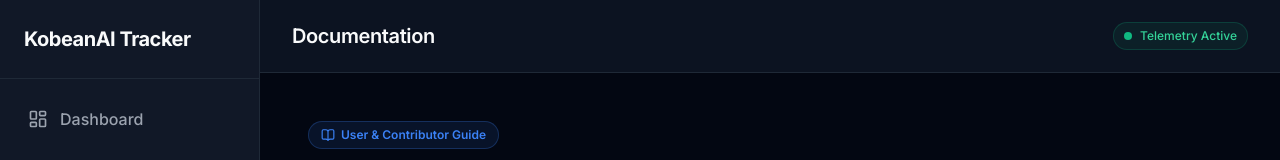
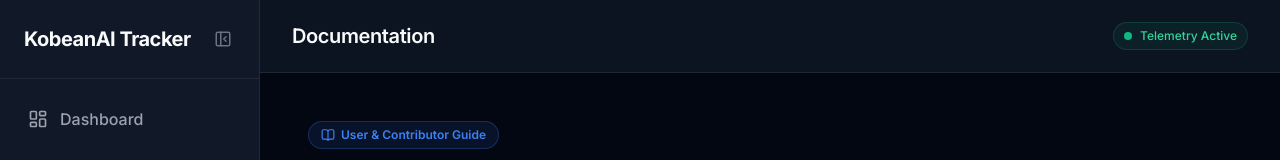
Before and after one commit to thienng-it/KobeanAI-tracker, a React (Vite) app: page /docs in a window 1280 px wide. Shown: the top 160 px of the page. Built offline with nearby package versions, Linux system fonts and the light colour scheme.

Commit message:
feat(ui): add resizable and collapsible sidebar with state persistence

```diff
--- a/src/components/layout/Header.tsx
+++ b/src/components/layout/Header.tsx
@@ -1,12 +1,14 @@
 import React from 'react';
 import { useLocation } from 'react-router';
 import { useDashboardStore } from '../../stores/useDashboardStore';
+import { useLayoutStore } from '../../stores/useLayoutStore';
 import { DateRangeToolbar } from '../dashboard/DateRangeToolbar';
-import { RefreshCw } from 'lucide-react';
+import { RefreshCw, PanelRightOpen } from 'lucide-react';
 
 export const Header: React.FC = () => {
   const location = useLocation();
   const { dateRange, setDateRange, syncAllLatest, isSyncing, isLoading } = useDashboardStore();
+  const { isSidebarOpen, toggleSidebar } = useLayoutStore();
   const isDashboard = location.pathname === '/' || location.pathname.startsWith('/dashboard');
 
   // Basic route to title mapping
@@ -39,6 +41,35 @@
       zIndex: 10,
       transition: 'background-color var(--duration-normal) ease, border-color var(--duration-normal) ease'
     }}>
+      <div style={{ display: 'flex', alignItems: 'center', gap: 'var(--space-4)' }}>
+        {!isSidebarOpen && (
+          <button
+            onClick={toggleSidebar}
+            style={{
+              display: 'flex',
+              alignItems: 'center',
+              justifyContent: 'center',
+              background: 'transparent',
+              border: 'none',
+              color: 'var(--color-text-secondary)',
+              cursor: 'pointer',
+              padding: '6px',
+              borderRadius: 'var(--radius-sm)',
+              transition: 'background 0.2s, color 0.2s',
+            }}
+            onMouseEnter={(e) => {
+              e.currentTarget.style.background = 'var(--color-bg-surface-hover)';
+              e.currentTarget.style.color = 'var(--color-text-primary)';
+            }}
+            onMouseLeave={(e) => {
+              e.currentTarget.style.background = 'transparent';
+              e.currentTarget.style.color = 'var(--color-text-secondary)';
+            }}
+            title="Open Sidebar"
+          >
+            <PanelRightOpen size={20} />
+          </button>
+        )}
         <h2 style={{
           margin: 0,
           fontSize: '1.25rem',
@@ -48,6 +79,7 @@
         }}>
           {getPageTitle()}
         </h2>
+      </div>
 
       <div style={{ display: 'flex', alignItems: 'center', gap: 'var(--space-3)' }}>
         {isDashboard && (
--- a/src/components/layout/Sidebar.css
+++ b/src/components/layout/Sidebar.css
@@ -16,7 +16,7 @@
   border-bottom: 1px solid var(--color-border-subtle);
   display: flex;
   align-items: center;
-  justifyContent: space-between;
+  justify-content: space-between;
 }
 
 .sidebar-logo {
@@ -93,3 +93,53 @@
 .sidebar-link:active {
   transform: scale(0.98) translateX(3px);
 }
+
+
+/* Sidebar Collapse & Resize Styles */
+.sidebar {
+  position: relative;
+  overflow: visible; /* to allow drag handle to be clickable */
+}
+
+.sidebar.collapsed {
+  border-right-color: transparent;
+}
+
+.sidebar-inner {
+  overflow: hidden;
+}
+
+.sidebar-drag-handle {
+  position: absolute;
+  top: 0;
+  right: -3px;
+  width: 6px;
+  height: 100%;
+  cursor: col-resize;
+  z-index: 50;
+  background-color: transparent;
+  transition: background-color 0.2s ease;
+}
+
+.sidebar-drag-handle:hover,
+.sidebar.resizing .sidebar-drag-handle {
+  background-color: var(--color-brand-primary);
+}
+
+.sidebar-toggle-btn {
+  display: flex;
+  align-items: center;
+  justify-content: center;
+  background: transparent;
+  border: none;
+  color: var(--color-text-tertiary);
+  cursor: pointer;
+  padding: 4px;
+  border-radius: var(--radius-sm);
+  transition: all 0.2s;
+}
+
+.sidebar-toggle-btn:hover {
+  background: var(--color-bg-surface-hover);
+  color: var(--color-text-primary);
+}
--- a/src/components/layout/Sidebar.tsx
+++ b/src/components/layout/Sidebar.tsx
@@ -1,11 +1,45 @@
-import React from 'react';
+import React, { useRef, useState, useEffect } from 'react';
 import { NavLink } from 'react-router';
-import { LayoutDashboard, List, BrainCircuit, Terminal, ShieldAlert, Cpu, Sun, Moon, BookOpen } from 'lucide-react';
+import { LayoutDashboard, List, BrainCircuit, Terminal, ShieldAlert, Cpu, Sun, Moon, BookOpen, PanelLeftClose } from 'lucide-react';
 import './Sidebar.css';
-import { useThemeStore } from '../../stores/useThemeStore.ts';
+import { useThemeStore } from '../../stores/useThemeStore';
+import { useLayoutStore } from '../../stores/useLayoutStore';
 
 export const Sidebar: React.FC = () => {
   const { theme, toggleTheme } = useThemeStore();
+  const { isSidebarOpen, sidebarWidth, setSidebarWidth, toggleSidebar } = useLayoutStore();
+
+  const [isResizing, setIsResizing] = useState(false);
+  const sidebarRef = useRef<HTMLElement>(null);
+
+  useEffect(() => {
+    const handleMouseMove = (e: MouseEvent) => {
+      if (!isResizing) return;
+      // Prevent text selection while resizing
+      e.preventDefault();
+      setSidebarWidth(e.clientX);
+    };
+
+    const handleMouseUp = () => {
+      if (isResizing) {
+        setIsResizing(false);
+        document.body.style.cursor = 'default';
+        document.body.style.userSelect = 'auto';
+      }
+    };
+
+    if (isResizing) {
+      document.addEventListener('mousemove', handleMouseMove);
+      document.addEventListener('mouseup', handleMouseUp);
+      document.body.style.cursor = 'col-resize';
+      document.body.style.userSelect = 'none';
+    }
+
+    return () => {
+      document.removeEventListener('mousemove', handleMouseMove);
+      document.removeEventListener('mouseup', handleMouseUp);
+    };
+  }, [isResizing, setSidebarWidth]);
 
   const navItems = [
     { name: 'Dashboard', path: '/dashboard', icon: <LayoutDashboard size={20} /> },
@@ -18,15 +52,38 @@
   ];
 
   return (
-    <aside className="sidebar" style={{ display: 'flex', flexDirection: 'column' }}>
+    <aside
+      ref={sidebarRef}
+      className={`sidebar ${!isSidebarOpen ? 'collapsed' : ''} ${isResizing ? 'resizing' : ''}`}
+      style={{
+        width: isSidebarOpen ? `${sidebarWidth}px` : '0px',
+        minWidth: isSidebarOpen ? `${sidebarWidth}px` : '0px',
+        transition: isResizing ? 'none' : 'width var(--duration-normal) var(--ease-spring-smooth), min-width var(--duration-normal) var(--ease-spring-smooth)',
+      }}
+    >
+      <div className="sidebar-inner" style={{
+        width: `${sidebarWidth}px`,
+        display: 'flex',
+        flexDirection: 'column',
+        height: '100%',
+        opacity: isSidebarOpen ? 1 : 0,
+        transition: isResizing ? 'none' : 'opacity var(--duration-fast) ease',
+      }}>
         <div className="sidebar-header">
           <div className="sidebar-logo">
-          <span style={{ fontSize: '1.25rem', fontWeight: 700, letterSpacing: '-0.5px' }}>
+            <span style={{ fontSize: '1.25rem', fontWeight: 700, letterSpacing: '-0.5px', whiteSpace: 'nowrap' }}>
               KobeanAI <span style={{ color: 'var(--color-primary)' }}>Tracker</span>
             </span>
           </div>
+          <button
+            onClick={toggleSidebar}
+            className="sidebar-toggle-btn"
+            title="Collapse Sidebar"
+          >
+            <PanelLeftClose size={18} />
+          </button>
         </div>
-      <nav className="sidebar-nav" style={{ flex: 1 }}>
+        <nav className="sidebar-nav">
           {navItems.map(item => (
             <NavLink
               key={item.path}
@@ -34,7 +91,7 @@
               className={({ isActive }) => `sidebar-link ${isActive ? 'active' : ''}`}
             >
               {item.icon}
-            <span>{item.name}</span>
+              <span style={{ whiteSpace: 'nowrap' }}>{item.name}</span>
             </NavLink>
           ))}
         </nav>
@@ -53,6 +110,7 @@
               cursor: 'pointer',
               borderRadius: 'var(--radius-md)',
               transition: 'background 0.2s',
+              whiteSpace: 'nowrap'
             }}
             onMouseEnter={(e) => (e.currentTarget.style.background = 'var(--color-bg-surface-hover)')}
             onMouseLeave={(e) => (e.currentTarget.style.background = 'transparent')}
@@ -61,6 +119,16 @@
             <span>{theme === 'dark' ? 'Light Mode' : 'Dark Mode'}</span>
           </button>
         </div>
+      </div>
+
+      {/* Drag handle for resizing */}
+      <div
+        className="sidebar-drag-handle"
+        onMouseDown={() => setIsResizing(true)}
+        style={{
+          display: isSidebarOpen ? 'block' : 'none',
+        }}
+      />
     </aside>
   );
 };
--- /dev/null
+++ b/src/stores/useLayoutStore.ts
@@ -0,0 +1,25 @@
+import { create } from 'zustand';
+import { persist } from 'zustand/middleware';
+
+interface LayoutState {
+  isSidebarOpen: boolean;
+  sidebarWidth: number;
+  toggleSidebar: () => void;
+  setSidebarOpen: (isOpen: boolean) => void;
+  setSidebarWidth: (width: number) => void;
+}
+
+export const useLayoutStore = create<LayoutState>()(
+  persist(
+    (set) => ({
+      isSidebarOpen: true,
+      sidebarWidth: 260, // Default width
+      toggleSidebar: () => set((state) => ({ isSidebarOpen: !state.isSidebarOpen })),
+      setSidebarOpen: (isOpen) => set({ isSidebarOpen: isOpen }),
+      setSidebarWidth: (width) => set({ sidebarWidth: Math.max(200, Math.min(width, 480)) }), // Min 200px, Max 480px
+    }),
+    {
+      name: 'kobeanai-layout-storage', // persists to localStorage
+    }
+  )
+);
```
Lines whose indentation alone changed are shown as unchanged.
